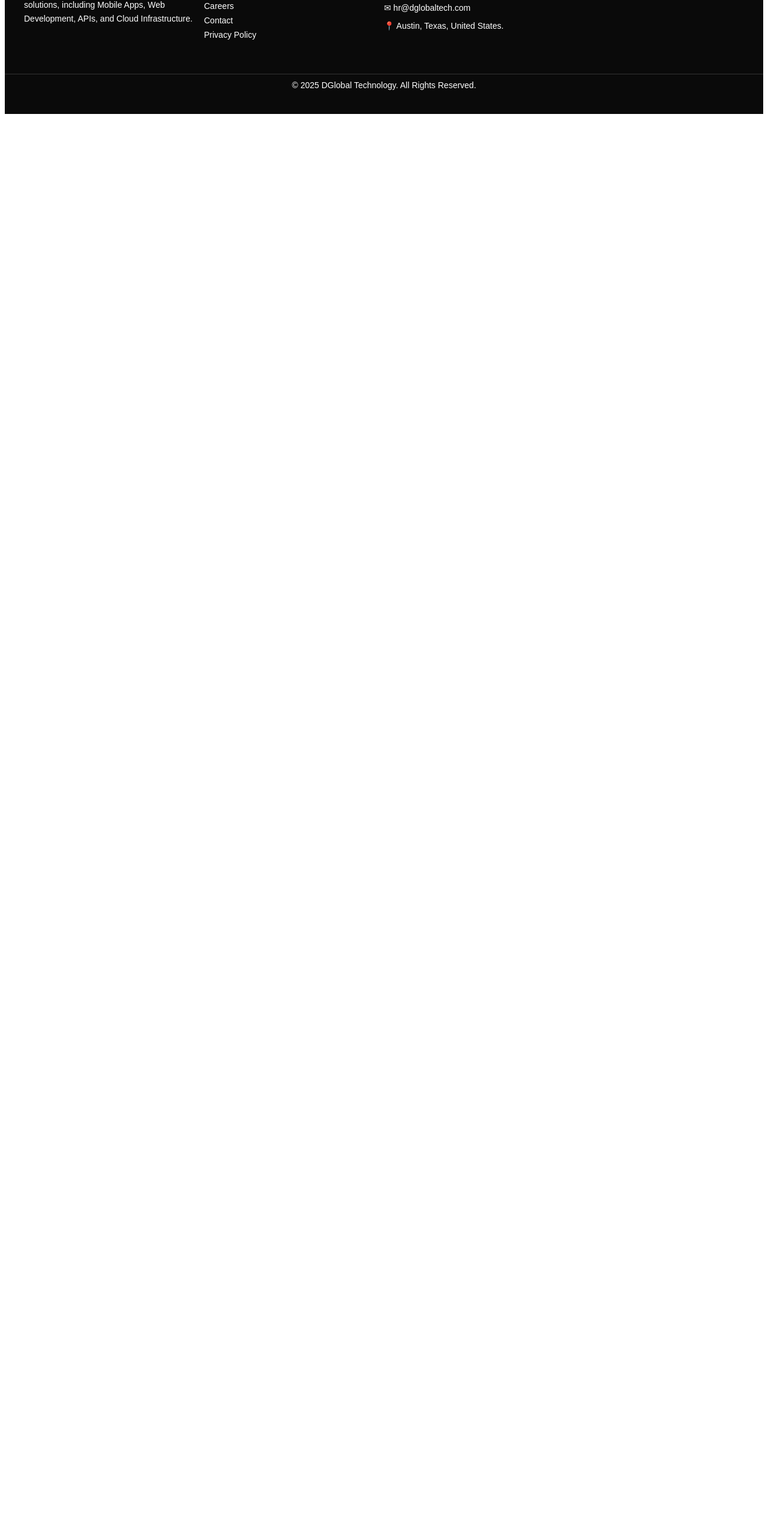
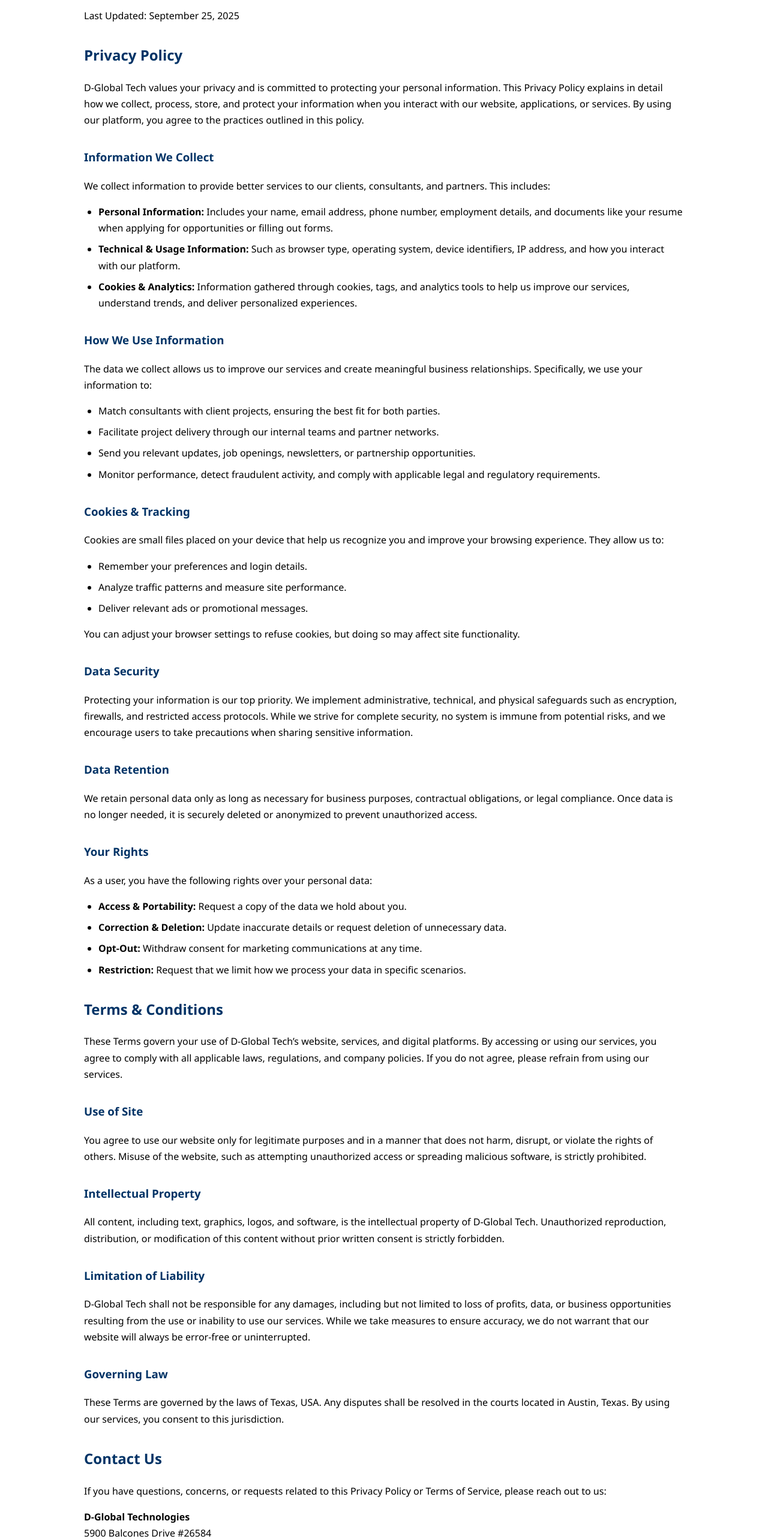
Before and after one commit to Teja2142/DGlobal-Technologies, a React (Vite) app: page /privacy-policy in a window 1280 px wide. Shown: the part 135-2701 px from the top of the page at 60% size. Before the commit the page ends 800 px from the top, so only its background shows below. Built offline with nearby package versions, Linux system fonts and the light colour scheme.

Commit message:
privacy-policy created

```diff
--- a/src/App.jsx
+++ b/src/App.jsx
@@ -27,6 +27,7 @@
 import JobApplication from './components/JobApplication'
 import Login from './components/Login'
 import Blog from './components/Blog'
+import PrivacyAndTerms from './components/PrivacyAndTerms'
 
 function App() {
 
@@ -58,6 +59,7 @@
 
         <Route path='/job/:id' element={<Job/>}/>
         <Route path='/jobapplication/:id' element={<JobApplication/>}/>
+        <Route path='/privacy-policy' element={<PrivacyAndTerms/>}/>
 
       </Routes>
 
--- /dev/null
+++ b/src/components/PrivacyAndTerms.jsx
@@ -0,0 +1,244 @@
+import React from "react";
+
+const PrivacyAndTerms = () => {
+  return (
+    <div className="privacy-container">
+      <style>{`
+        .privacy-container {
+          padding: 2rem;
+          max-width: 1000px;
+          margin: auto;
+          font-family: 'Segoe UI', Tahoma, Geneva, Verdana, sans-serif;
+          line-height: 1.7;
+        }
+        .privacy-container h1,
+        .privacy-container h2,
+        .privacy-container h3 {
+          color: #003366;
+          margin-top: 2rem;
+        }
+        .privacy-container p {
+          margin: 1rem 0;
+        }
+        .privacy-container ul {
+          margin: 1rem 0;
+          padding-left: 1.5rem;
+        }
+        .privacy-container li {
+          margin-bottom: 0.5rem;
+        }
+        .privacy-container a {
+          color: #006699;
+          text-decoration: none;
+        }
+        .privacy-container a:hover {
+          text-decoration: underline;
+        }
+        @media (max-width: 768px) {
+          .privacy-container {
+            padding: 1rem;
+          }
+        }
+      `}</style>
+
+      <h1>Privacy Policy & Terms of Service</h1>
+      <p>
+
+        Last Updated: September 25, 2025
+      </p>
+
+      {/* Privacy Policy Section */}
+      <section id="privacy">
+        <h2>Privacy Policy</h2>
+        <p>
+          D-Global Tech values your privacy and is committed to protecting your
+          personal information. This Privacy Policy explains in detail how we
+          collect, process, store, and protect your information when you
+          interact with our website, applications, or services. By using our
+          platform, you agree to the practices outlined in this policy.
+        </p>
+      </section>
+
+      <section id="information-we-collect">
+        <h3>Information We Collect</h3>
+        <p>
+          We collect information to provide better services to our clients,
+          consultants, and partners. This includes:
+        </p>
+        <ul>
+          <li>
+            <strong>Personal Information:</strong> Includes your name, email
+            address, phone number, employment details, and documents like your
+            resume when applying for opportunities or filling out forms.
+          </li>
+          <li>
+            <strong>Technical & Usage Information:</strong> Such as browser
+            type, operating system, device identifiers, IP address, and how you
+            interact with our platform.
+          </li>
+          <li>
+            <strong>Cookies & Analytics:</strong> Information gathered through
+            cookies, tags, and analytics tools to help us improve our services,
+            understand trends, and deliver personalized experiences.
+          </li>
+        </ul>
+      </section>
+
+      <section id="use-of-information">
+        <h3>How We Use Information</h3>
+        <p>
+          The data we collect allows us to improve our services and create
+          meaningful business relationships. Specifically, we use your
+          information to:
+        </p>
+        <ul>
+          <li>
+            Match consultants with client projects, ensuring the best fit for
+            both parties.
+          </li>
+          <li>
+            Facilitate project delivery through our internal teams and partner
+            networks.
+          </li>
+          <li>
+            Send you relevant updates, job openings, newsletters, or
+            partnership opportunities.
+          </li>
+          <li>
+            Monitor performance, detect fraudulent activity, and comply with
+            applicable legal and regulatory requirements.
+          </li>
+        </ul>
+      </section>
+
+      <section id="cookies">
+        <h3>Cookies & Tracking</h3>
+        <p>
+          Cookies are small files placed on your device that help us recognize
+          you and improve your browsing experience. They allow us to:
+        </p>
+        <ul>
+          <li>Remember your preferences and login details.</li>
+          <li>Analyze traffic patterns and measure site performance.</li>
+          <li>Deliver relevant ads or promotional messages.</li>
+        </ul>
+        <p>
+          You can adjust your browser settings to refuse cookies, but doing so
+          may affect site functionality.
+        </p>
+      </section>
+
+      <section id="security">
+        <h3>Data Security</h3>
+        <p>
+          Protecting your information is our top priority. We implement
+          administrative, technical, and physical safeguards such as encryption,
+          firewalls, and restricted access protocols. While we strive for
+          complete security, no system is immune from potential risks, and we
+          encourage users to take precautions when sharing sensitive
+          information.
+        </p>
+      </section>
+
+      <section id="retention">
+        <h3>Data Retention</h3>
+        <p>
+          We retain personal data only as long as necessary for business
+          purposes, contractual obligations, or legal compliance. Once data is
+          no longer needed, it is securely deleted or anonymized to prevent
+          unauthorized access.
+        </p>
+      </section>
+
+      <section id="user-rights">
+        <h3>Your Rights</h3>
+        <p>As a user, you have the following rights over your personal data:</p>
+        <ul>
+          <li>
+            <strong>Access & Portability:</strong> Request a copy of the data we
+            hold about you.
+          </li>
+          <li>
+            <strong>Correction & Deletion:</strong> Update inaccurate details or
+            request deletion of unnecessary data.
+          </li>
+          <li>
+            <strong>Opt-Out:</strong> Withdraw consent for marketing
+            communications at any time.
+          </li>
+          <li>
+            <strong>Restriction:</strong> Request that we limit how we process
+            your data in specific scenarios.
+          </li>
+        </ul>
+      </section>
+
+      {/* Terms & Conditions Section */}
+      <section id="terms">
+        <h2>Terms & Conditions</h2>
+        <p>
+          These Terms govern your use of D-Global Tech’s website, services, and
+          digital platforms. By accessing or using our services, you agree to
+          comply with all applicable laws, regulations, and company policies. If
+          you do not agree, please refrain from using our services.
+        </p>
+      </section>
+
+      <section id="use-of-site">
+        <h3>Use of Site</h3>
+        <p>
+          You agree to use our website only for legitimate purposes and in a
+          manner that does not harm, disrupt, or violate the rights of others.
+          Misuse of the website, such as attempting unauthorized access or
+          spreading malicious software, is strictly prohibited.
+        </p>
+      </section>
+
+      <section id="intellectual">
+        <h3>Intellectual Property</h3>
+        <p>
+          All content, including text, graphics, logos, and software, is the
+          intellectual property of D-Global Tech. Unauthorized reproduction,
+          distribution, or modification of this content without prior written
+          consent is strictly forbidden.
+        </p>
+      </section>
+
+      <section id="liability">
+        <h3>Limitation of Liability</h3>
+        <p>
+          D-Global Tech shall not be responsible for any damages, including but
+          not limited to loss of profits, data, or business opportunities
+          resulting from the use or inability to use our services. While we take
+          measures to ensure accuracy, we do not warrant that our website will
+          always be error-free or uninterrupted.
+        </p>
+      </section>
+
+      <section id="governing-law">
+        <h3>Governing Law</h3>
+        <p>
+          These Terms are governed by the laws of Texas, USA. Any disputes shall
+          be resolved in the courts located in Austin, Texas. By using our
+          services, you consent to this jurisdiction.
+        </p>
+      </section>
+
+      <section id="contact">
+        <h2>Contact Us</h2>
+        <p>
+          If you have questions, concerns, or requests related to this Privacy
+          Policy or Terms of Service, please reach out to us:
+        </p>
+        <p>
+          <strong>D-Global Technologies</strong> <br />
+          5900 Balcones Drive #26584 <br />
+          Austin, TX, 78731, US <br />
+          Email: <a href="mailto:hr@dglobaltech.com">hr@dglobaltech.com</a>
+        </p>
+      </section>
+    </div>
+  );
+};
+
+export default PrivacyAndTerms;
```
